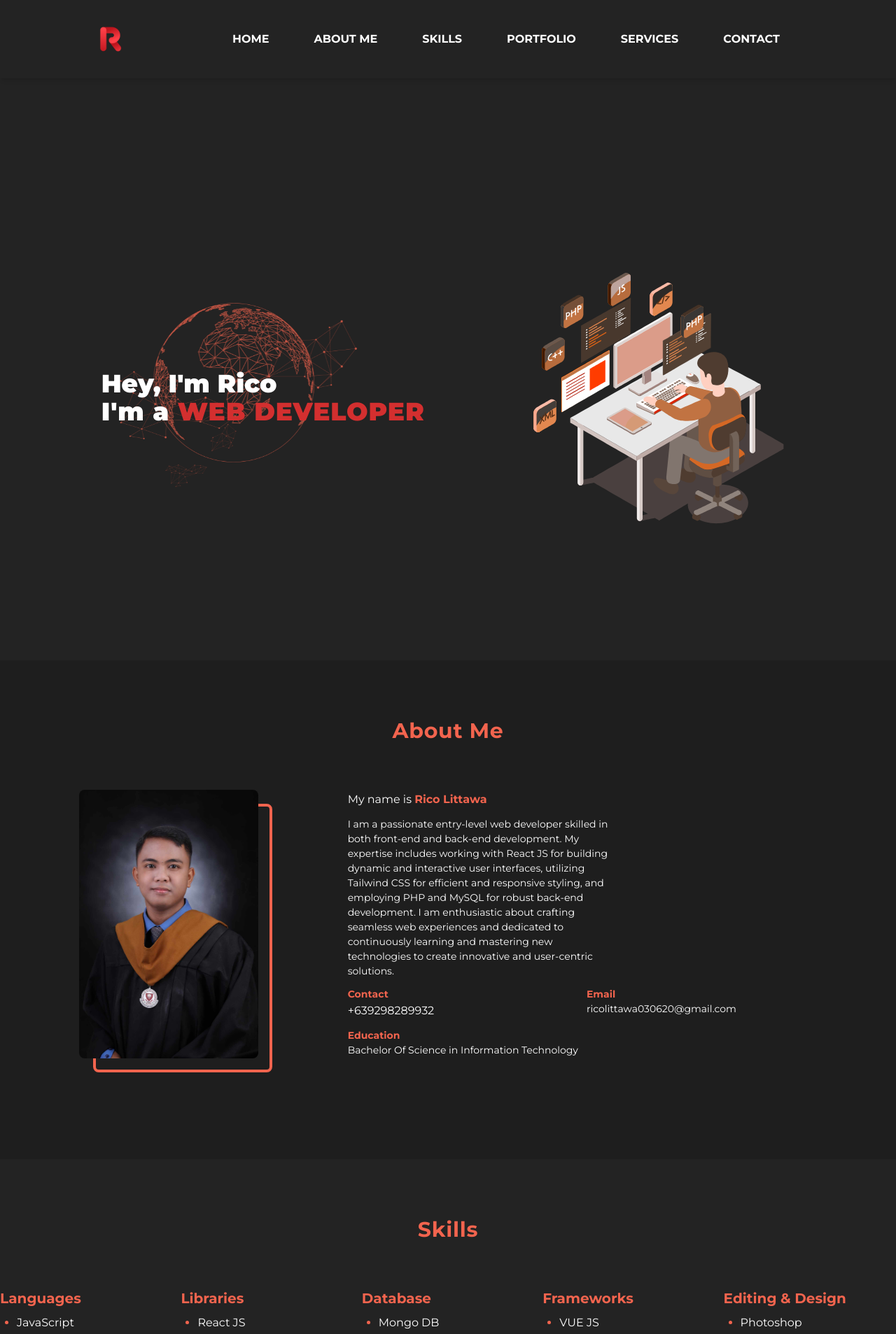
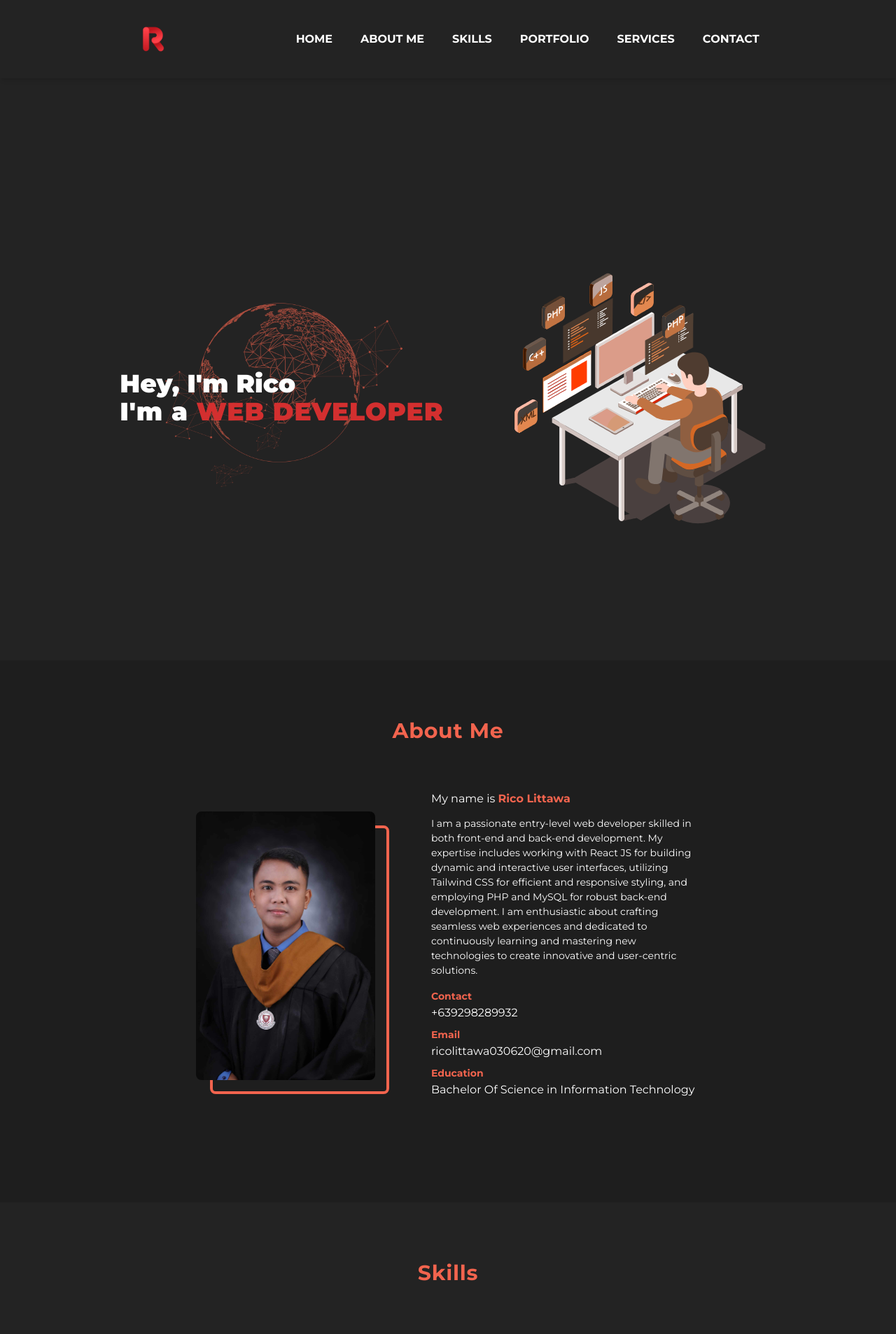
Before and after one commit to RicoLittawa/portfolio, a React (Vite) app: page / in a window 1280 px wide. Shown: the top 1907 px of the page at 70% size. Built offline with nearby package versions, Linux system fonts and the light colour scheme.

Commit message:
fix scroll for mobile

```diff
--- a/index.html
+++ b/index.html
@@ -3,8 +3,8 @@
   <head>
     <meta charset="UTF-8" />
     <link rel="icon" type="image/svg+xml" href="./src/assets/logo.png" />
-    <meta name="viewport" content="width=device-width, initial-scale=1.0" />
-    <title>My Portfolio</title>
+    <meta name="viewport" content="width=device-width, initial-scale=1.0">
+        <title>My Portfolio</title>
   </head>
   <body>
     <div id="root"></div>
--- a/src/AboutMe.jsx
+++ b/src/AboutMe.jsx
@@ -5,24 +5,35 @@ import Profile from "./assets/portfolio.jpg";
 import { Reveal } from "./animations/AnimationComponent";
 
 const AboutMe = () => {
+  const contactDetails = [
+    {
+      Contact: "+639298289932",
+    },
+    {
+      Email: "ricolittawa030620@gmail.com",
+    },
+    {
+      Education: "Bachelor Of Science in Information Technology",
+    },
+  ];
   return (
-    <>
+    <div className="px-20">
       <TitleHolder>About Me</TitleHolder>
-      <div className="flex items-center justify-center py-16">
+      <div className="flex justify-center py-16 lg:items-center lg:gap-20">
         <Reveal>
-          <div className="relative mx-16 hidden xl:block">
+          <div className="hidden lg:relative xl:block">
             <div className="absolute inset-0 left-5 top-5 h-96 w-full rounded-lg border-4 border-highlight"></div>
             <div>
               <img
                 src={Profile}
                 alt="card-image"
-                className="relative z-10 h-96 max-w-max	 rounded-lg object-cover object-center"
+                className="z-10 h-96 max-w-max rounded-lg	 object-cover object-center lg:relative"
               />
             </div>
           </div>
         </Reveal>
         <Reveal>
-          <div className="mx-16">
+          <div>
             <Typography
               variant="paragraph"
               className="pb-3 font-400 text-white"
@@ -31,7 +42,10 @@ const AboutMe = () => {
               <strong className="font-700 text-highlight">Rico Littawa</strong>
             </Typography>
             <div>
-              <Typography variant="small" className="w-96 font-400 text-white">
+              <Typography
+                variant="small"
+                className="w-full font-400 text-white lg:w-96"
+              >
                 I am a passionate entry-level web developer skilled in both
                 front-end and back-end development. My expertise includes
                 working with React JS for building dynamic and interactive user
@@ -44,49 +58,32 @@ const AboutMe = () => {
               </Typography>
             </div>
             <div className="pt-3">
-              <ul className="grid grid-cols-1 gap-3 xl:grid-cols-2">
-                <li>
+              <ul>
+                {contactDetails.map((contacts, index) => {
+                  const [contact, details] = Object.entries(contacts)[0];
+                  return (
+                    <li className="py-1">
                       <Typography
                         variant="small"
                         className=" font-700 text-highlight"
                       >
-                    Contact
+                        {contact}
                       </Typography>
                       <Typography
                         variant="paragraph"
                         className="font-400 text-white"
                       >
-                    +639298289932
+                        {details}
                       </Typography>
                     </li>
-                <li>
-                  <Typography
-                    variant="small"
-                    className="font-700 text-highlight"
-                  >
-                    Email
-                  </Typography>
-                  <Typography variant="small" className="font-400 text-white">
-                    ricolittawa030620@gmail.com
-                  </Typography>
-                </li>
-                <li>
-                  <Typography
-                    variant="small"
-                    className="font-700 text-highlight"
-                  >
-                    Education
-                  </Typography>
-                  <Typography variant="small" className="font-400 text-white">
-                    Bachelor Of Science in Information Technology
-                  </Typography>
-                </li>
+                  );
+                })}
               </ul>
             </div>
           </div>
         </Reveal>
       </div>
-    </>
+    </div>
   );
 };
 
--- a/src/Components/Navigation.jsx
+++ b/src/Components/Navigation.jsx
@@ -32,13 +32,13 @@ const Navigation = () => {
     );
   }, []);
   const navlist = (
-    <ul className="block items-center justify-center p-4 font-semibold text-white lg:flex">
+    <ul className="flex flex-col gap-2 p-4 font-semibold text-white lg:mb-0 lg:mt-0 lg:flex-row lg:items-center lg:gap-10">
       {pages.map((page, index) => {
-        const [p,paths] = Object.entries(page)[0];
+        const [p, paths] = Object.entries(page)[0];
         return (
           <li
             key={index}
-            className="mx-8 rounded-full hover:bg-white hover:text-highlight lg:hover:bg-[#232323]"
+            className="rounded-full hover:bg-white hover:text-highlight lg:hover:bg-[#232323]"
           >
             <Link
               to={paths}
@@ -56,10 +56,38 @@ const Navigation = () => {
       })}
     </ul>
   );
+  const mobileNavList = (
+    <ul className="flex flex-col gap-2 p-4 font-semibold text-white lg:mb-0 lg:mt-0 lg:flex-row lg:items-center lg:gap-10">
+      {pages.map((page, index) => {
+        const [p, paths] = Object.entries(page)[0];
+        return (
+          <li
+            key={index}
+            className="rounded-full hover:bg-white hover:text-highlight lg:hover:bg-[#232323]"
+          >
+            <Link
+              to={paths}
+              spy={true}
+              smooth={true}
+              offset={-200}
+              duration={500}
+
+              onClick={() => setOpenNav(!openNav)}
+
+            >
+              <Typography variant="h6" className="font-400 md:font-700">
+                {p}
+              </Typography>
+            </Link>
+          </li>
+        );
+      })}
+    </ul>
+  );
   return (
-    <Navbar className="mx-auto max-w-full rounded-none border-0 bg-dark lg:bg-[#232323]">
+    <Navbar className="sticky z-50 mx-auto h-max max-w-full rounded-none border-0 bg-dark lg:bg-[#232323]">
       <div className="justify-evenly lg:flex">
-        <div className="flex justify-between lg:justify-between">
+        <div className="flex justify-between">
           <img src={Logo} className="w-16 cursor-pointer lg:w-20" alt="logo" />
           <Button
             variant="text"
@@ -85,7 +113,7 @@ const Navigation = () => {
         <div className="hidden lg:flex">{navlist}</div>
       </div>
       <Collapse open={openNav} className="text-center">
-        {navlist}
+        {mobileNavList}
       </Collapse>
     </Navbar>
   );
--- a/src/ContactPage.jsx
+++ b/src/ContactPage.jsx
@@ -35,7 +35,7 @@ const ContactPage = () => {
     },
   ];
   return (
-    <>
+    <div className="px-20">
       <TitleHolder isContactPage={true}>Contact Me</TitleHolder>
       <Reveal>
         <div className="flex justify-center py-16 xl:justify-evenly">
@@ -49,8 +49,7 @@ const ContactPage = () => {
                     variant="paragraph"
                     className="font-700 text-white"
                   >
-                    {" "}
-                    <FontAwesomeIcon icon={icon} className="mr-2" />
+                    <FontAwesomeIcon icon={icon} className="mr-3"/>
                     {infoName}
                   </Typography>
                   <Typography variant="small" className="font-400 text-white">
@@ -80,7 +79,7 @@ const ContactPage = () => {
           </div>
         </div>
       </Reveal>
-    </>
+    </div>
   );
 };
 
--- a/src/HeroPage.jsx
+++ b/src/HeroPage.jsx
@@ -23,21 +23,19 @@ const HeroPage = () => {
   }, []);
 
   return (
-    <>
-      <>
-        <div className="flex items-center justify-center xl:justify-evenly">
+        <div className="flex items-center justify-center xl:justify-evenly px-20">
           <SlideRight>
             <div className="relative">
               <img
                 src={Lines}
                 alt=""
-                className="absolute inset-0 h-72 max-h-full w-auto max-w-full animate-pulse object-scale-down object-center lg:h-96"
+                className="absolute inset-0 h-72 w-full animate-pulse object-scale-down object-center lg:h-96"
               />
               <div className="relative z-10 py-20 lg:py-40">
-                <Typography className="text-start font-900 text-3xl text-white lg:text-4xl">
+                <Typography className="text-center lg:text-start font-900 text-3xl text-white lg:text-4xl">
                   Hey, I'm Rico
                 </Typography>
-                <Typography className="inline text-start font-900 text-3xl tracking-wide text-white lg:text-4xl">
+                <Typography className="lg:inline text-center lg:text-start font-900 text-3xl tracking-wide text-white lg:text-4xl">
                   I'm a <span className=" text-red-700">WEB DEVELOPER</span>
                 </Typography>
               </div>
@@ -50,8 +48,6 @@ const HeroPage = () => {
             ></div>
           </SlideLeft>
         </div>
-      </>
-    </>
   );
 };
 
--- a/src/HomePage.jsx
+++ b/src/HomePage.jsx
@@ -10,7 +10,7 @@ import ContactPage from "./ContactPage";
 const HomePage = () => {
   return (
     <MainStyleProvider>
-      <section id="/" className="py-44">
+      <section id="/" className=" py-36 lg:py-44">
         <HeroPage />
       </section>
       <section id="about-me" className="bg-dark py-20">
--- a/src/PortfolioPage.jsx
+++ b/src/PortfolioPage.jsx
@@ -68,7 +68,7 @@ const PortfolioPage = () => {
     "Movie Reservation App": Movie,
   };
   return (
-    <>
+    <div className="px-20">
       <TitleHolder>Portfolio</TitleHolder>
       <Reveal>
         <div className="grid grid-cols-1 gap-5 py-16 md:grid-cols-2 lg:grid-cols-3">
@@ -77,7 +77,7 @@ const PortfolioPage = () => {
             const { skills, description, link } = details || {};
             return (
               <Card
-                className="mt-6 h-full max-w-full bg-dark outline outline-highlight"
+                className="mt-6 h-full w-full bg-dark outline outline-highlight"
                 key={index}
               >
                 <CardBody>
@@ -97,7 +97,7 @@ const PortfolioPage = () => {
                   <Typography variant="small" className="font-400">
                     {description}
                   </Typography>
-                  <div className="ml-3">
+                  <div>
                     <ul className="mt-3 grid list-disc grid-cols-1 gap-1 lg:grid-cols-3">
                       {skills &&
                         skills.map((skill, index) => (
@@ -118,7 +118,7 @@ const PortfolioPage = () => {
           })}
         </div>
       </Reveal>
-    </>
+    </div>
   );
 };
 
--- a/src/Provider/MainStyleProvider.jsx
+++ b/src/Provider/MainStyleProvider.jsx
@@ -4,10 +4,10 @@ import Navigation from "../Components/Navigation";
 const MainStyleProvider = ({ children }) => {
   return (
     <MainStyleContext.Provider value={{}}>
-      <header className="sticky z-50 mx-auto">
+      <header className=" ">
         <Navigation />
       </header>
-      <main className="z-0 pt-20 mx-auto">{children}</main>
+      <main className="z-0 pt-20">{children}</main>
     </MainStyleContext.Provider>
   );
 };
--- a/src/ServicesPage.jsx
+++ b/src/ServicesPage.jsx
@@ -30,11 +30,11 @@ const ServicesPage = () => {
     },
   ];
   return (
-      <>
+      <div className="px-20">
         <TitleHolder>Services</TitleHolder>
         <Reveal>
           <div className="py-16">
-            <Typography variant="h3" className="font-700 text-white">
+            <Typography variant="h3" className="font-700 text-white text-xl md:text-3xl lg:text-4xl">
               What I can offer?
             </Typography>
             <ul className="grid grid-cols-1 place-items-center gap-8 lg:gap-3 pt-5 text-center lg:grid-cols-3">
@@ -70,7 +70,7 @@ const ServicesPage = () => {
             </ul>
           </div>
         </Reveal>
-      </>
+      </div>
   );
 };
 
--- a/src/SkillsPage.jsx
+++ b/src/SkillsPage.jsx
@@ -25,10 +25,10 @@ const SkillsPage = () => {
     "Editing & Design",
   ];
   return (
-      <>
+      <div className="px-20">
         <TitleHolder>Skills</TitleHolder>
         <Reveal>
-          <div className="grid grid-cols-1 place-items-start lg:place-items-baseline gap-3 py-16 md:grid-cols-3 xl:grid-cols-5">
+          <div className="grid grid-cols-1 place-items-center lg:place-items-baseline gap-3 py-16 md:grid-cols-3 xl:grid-cols-5">
             {topics.map((topic, index) => (
               <div key={index}>
                 <div className="w-full bg-[#232323]">
@@ -52,7 +52,7 @@ const SkillsPage = () => {
             ))}
           </div>
         </Reveal>
-      </>
+      </div>
   );
 };
 
--- a/src/animations/AnimationComponent.jsx
+++ b/src/animations/AnimationComponent.jsx
@@ -5,11 +5,11 @@ import { useEffect, useRef } from "react";
 const Reveal = ({ children }) => {
   const ref = useRef(null);
   const isInView = useInView(ref, { once: true });
-  const mainControls= useAnimation()
+  const mainControls = useAnimation();
 
   useEffect(() => {
-    if (isInView){
-      mainControls.start("visible")
+    if (isInView) {
+      mainControls.start("visible");
     }
   }, [isInView]);
   return (
--- a/src/index.css
+++ b/src/index.css
@@ -19,5 +19,5 @@
 }
 body {
   margin: 0;
-  min-height: 100vh;
+  max-height: auto;
 }
```
Lines whose indentation alone changed are shown as unchanged.
